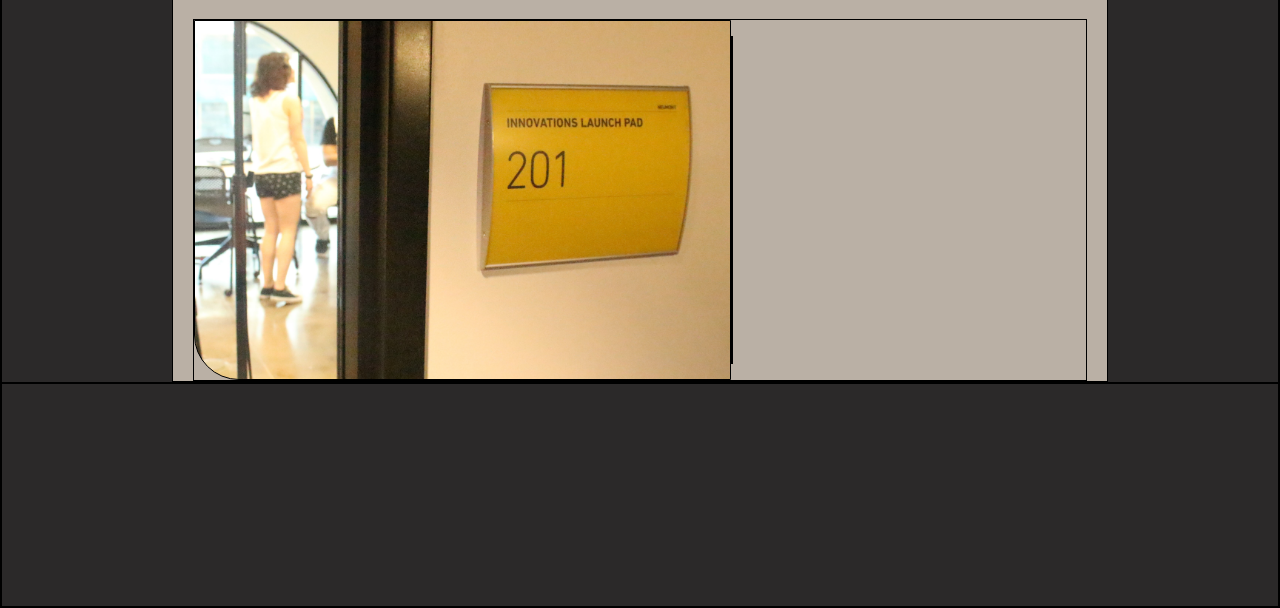
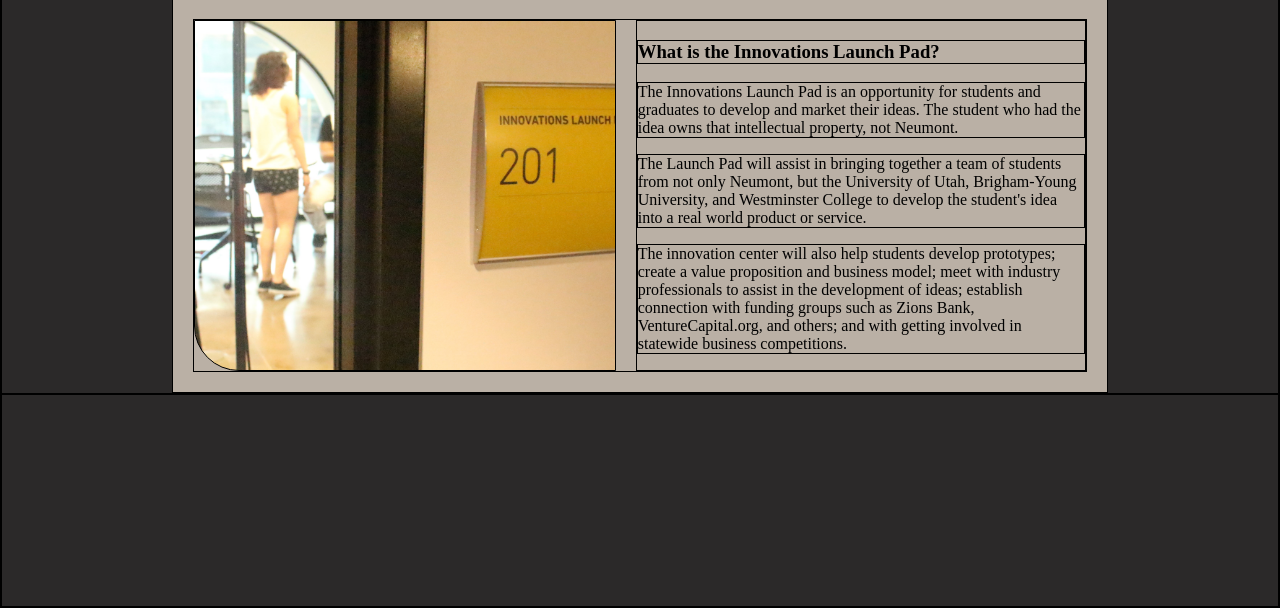
Before and after one commit to jwunz/NCCSInnovationsPlatform, a plain HTML site: page index.html in a window 1280 px wide. Shown: the part 192-800 px from the top of the page. Drawn offline with Linux system fonts and the light colour scheme.

Commit message:
Finished index.html

```diff
--- a/index.html
+++ b/index.html
@@ -98,7 +98,12 @@
             <div class="landing-image">
                 <img src="imgs/room201.jpg"/>
             </div>
-            <p class="landing-text"></p>
+            <div class="landing-text">
+                <h3>What is the Innovations Launch Pad?</h3>
+                <p>The Innovations Launch Pad is an opportunity for students and graduates to develop and market their ideas.  The student who had the idea owns that intellectual property, not Neumont.</p>
+                <p>The Launch Pad will assist in bringing together a team of students from not only Neumont, but the University of Utah, Brigham-Young University, and Westminster College to develop the student's idea into a real world product or service.</p>
+                <p>The innovation center will also help students develop prototypes; create a value proposition and business model; meet with industry professionals to assist in the development of ideas; establish connection with funding groups such as Zions Bank, VentureCapital.org, and others; and with getting involved in statewide business competitions.</p>
+            </div>
         </div>
     </div>
     <footer>
--- a/style/style.scss
+++ b/style/style.scss
@@ -81,7 +81,7 @@ body {
     display: flex;
     flex-direction: column;
     width: 70%;
-    padding: 0 20px;
+    padding: 0 20px 20px 20px;
     margin: auto;
     background-color: $NU_Warm_Grey_Med;
 }
@@ -102,15 +102,16 @@ h1 {
 .index-content {
     display: flex;
     flex-direction: row;
-
+    justify-content: space-between;
 }
 
 .landing-image {
     background-image: url("../imgs/room201.jpg");
     background-repeat: no-repeat;
     background-size: cover;
-    width: 60%;
-    max-height: auto;
+    width: 100%;
+    flex-shrink: 1;
+    height: auto;
     border-radius: 0 0 0 45px;
 
      &>img{
@@ -120,9 +121,13 @@ h1 {
      }
 }
 
-h2 {
+.landing-text {
+    flex-shrink: 1.5;
+    margin-left: 20px;
+}
+
+h2, h3 {
     font-family:'DIN';
-    font-weight: bold;
 }
 
 p {
```
Also changed, not shown: style/style.css, 1 other file.
